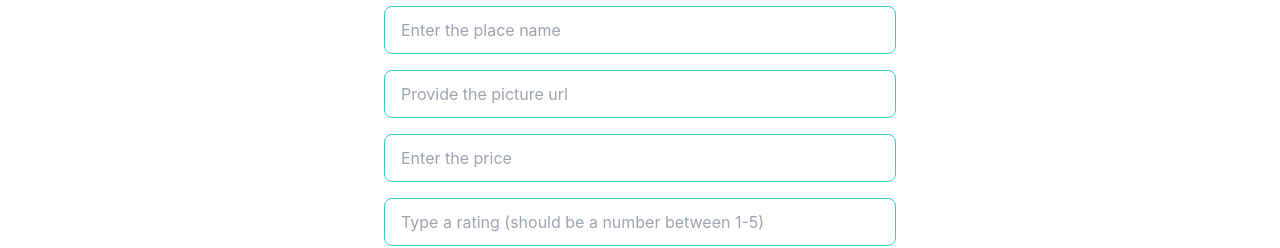
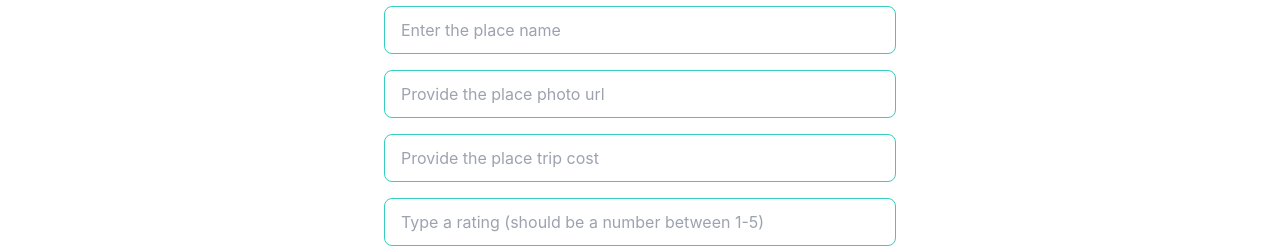
Before and after one commit to easakibahmad/theAdventurer, a React (Create React App) app: page /addservice in a window 1280 px wide. Shown: the part 184-432 px from the top of the page. Built offline with nearby package versions, Linux system fonts and the light colour scheme; no server answers; sample sign-in values are in the browser's storage.

Commit message:
add services edited

```diff
--- a/src/components/Pages/Addservice/Addservice.js
+++ b/src/components/Pages/Addservice/Addservice.js
@@ -59,14 +59,14 @@ const Addservice = () => {
           />
           <input
             type="text"
-            placeholder="Provide the picture url"
+            placeholder="Provide the place photo url"
             name="pictureUrl"
             className="input input-bordered my-2 input-accent w-full "
             required
           />
           <input
             type="text"
-            placeholder="Enter the price"
+            placeholder="Provide the place trip cost"
             name="price"
             className="input input-bordered my-2 input-accent w-full"
             required
--- a/src/components/Pages/Home/Banner/Banner.js
+++ b/src/components/Pages/Home/Banner/Banner.js
@@ -1,11 +1,13 @@
-import React from "react";
+import React, { useContext } from "react";
 import img1 from "../../../../assets/images/forest.jpeg";
 import img2 from "../../../../assets/images/lake.jpeg";
 import img3 from "../../../../assets/images/sea-beach.webp";
 import { ImCircleRight } from "react-icons/im";
 import { Link } from "react-router-dom";
+import { AuthContext } from "../../../../Context/AuthProvider";
 
 const Banner = () => {
+  const { user } = useContext(AuthContext);
   return (
     <div className="lg:py-24 py-8">
       <div className="text-banner text-center lg:text-4xl sm:text-2xl text-xl text-white font-bold lg:py-20 sm:py-16 py-8">
@@ -27,6 +29,16 @@ const Banner = () => {
           </div>
         </div>
         <div className="flex justify-center lg:pt-16 sm:pt-12 pt-10">
+          {user?.uid ? (
+            <Link>
+              <button className="btn btn-accent text-black">
+                <span className="pr-2">Explore Our Services</span>{" "}
+                <span className="text-xl">
+                  <ImCircleRight></ImCircleRight>
+                </span>
+              </button>
+            </Link>
+          ) : (
             <Link to="/signup">
               <button className="btn btn-accent text-black">
                 <span className="pr-2">Sign Up Now</span>{" "}
@@ -35,6 +47,7 @@ const Banner = () => {
                 </span>
               </button>
             </Link>
+          )}
         </div>
       </div>
     </div>
```
Lines whose indentation alone changed are shown as unchanged.
